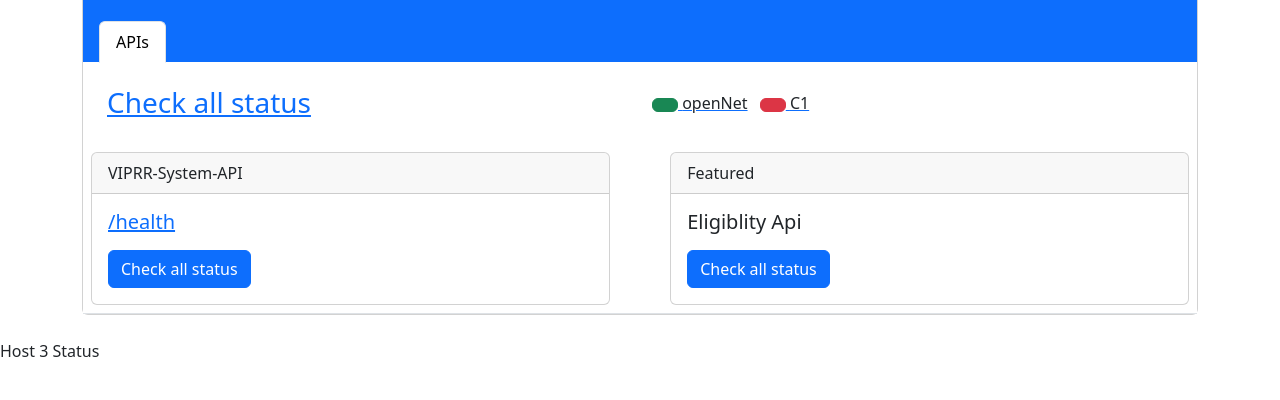
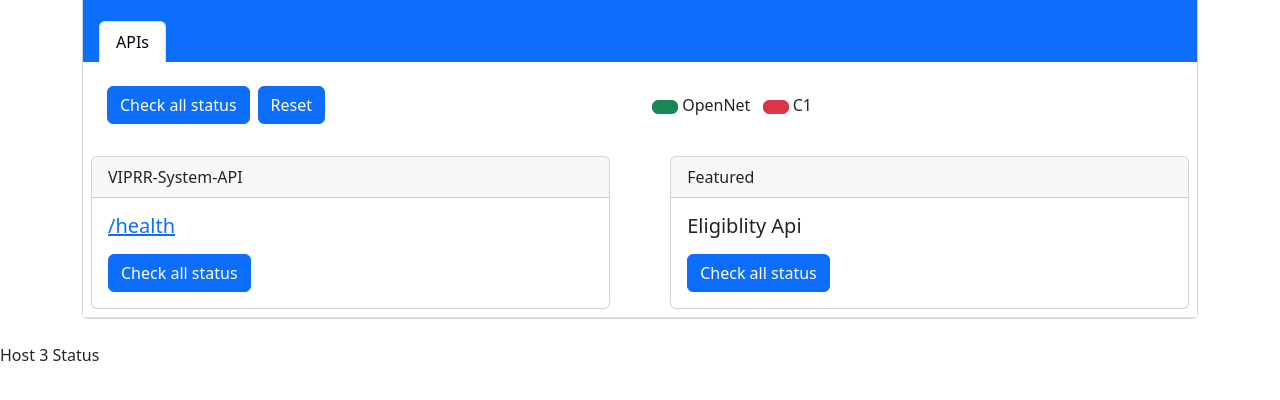
Before and after one commit to shivasharma/Aipcall, a plain HTML site: page index.html in a window 1280 px wide. Shown: the part 74-474 px from the top of the page. Drawn offline with Linux system fonts and the light colour scheme.

Commit message:
more changes

```diff
--- a/index.html
+++ b/index.html
@@ -28,26 +28,38 @@
                         <div>
                             <div class="row p-4 no-gutters align-items-center">
                                 <div class="col-sm-12 col-md-6">
-                                    <h3 class="font-light mb-0"><i class="ti-email mr-2"></i>
-                                        <a href="#tabs-1" onclick="apicheck()">Check all status</a></h3>
+
+                                        <ul class="list-inline dl mb-0 float-left float-md-right">
+                                            <li class="list-inline-item text-info mr-3">
+
+                                                <a href="#tabs-1" onclick="apicheck()" class="btn btn-primary" role="button">Check all status</a>
+
+
+                                            <li class="list-inline-item text-danger">
+                                                <a href="#tabs-1" onclick="reloadPage()" class="btn btn-primary" role="button">Reset</a>
+
+                                            </li>
+                                        </ul>
+
+
                                 </div>
                                 <div class="col-sm-12 col-md-6">
                                     <ul class="list-inline dl mb-0 float-left float-md-right">
                                         <li class="list-inline-item text-info mr-3">
-                                            <a href="#">
-                                                <button class="btn btn-circle btn-success text-white" href="javascript:void(0)">
+
+                                                <button class="btn btn-circle btn-success text-white">
 
                                                 </button>
-                                                <span class="ml-2 font-normal text-dark">openNet</span>
-                                            </a>
+                                                <span class="ml-2 font-normal text-dark">OpenNet</span>
+
                                         </li>
                                         <li class="list-inline-item text-danger">
-                                            <a href="#">
-                                                <button class="btn btn-circle btn-danger text-white" href="javascript:void(0)">
+
+                                                <button class="btn btn-circle btn-danger text-white">
 
                                                 </button>
                                                 <span class="ml-2 font-normal text-dark">C1</span>
-                                            </a>
+
                                         </li>
                                     </ul>
                                 </div>
@@ -114,7 +126,7 @@
 <div>Host 3 Status <span id='host_2'></span></div>
 <script>
 var hosts = ['https://jsonplaceholder.typicode.com/todos/1', 'https://jsonplaceholder.typicode.com/todos/2', 'https://jsonplaceholder.typicode.com/todos/3']; //Added
-var host = ['https://jsonplaceholder.typicode.co/todos/1'];
+var host = ['https://jsonplaceholder.typicode.com/todos/1'];
 var ledTypes = {
   green: "<img src='green.png' height='30' width='30'>",
   red: "<img src='red.png' height='30' width='30'>",
@@ -161,6 +173,9 @@ function singleapicheck() {
 
 }
 
+function reloadPage(){
+   window.location.reload();
+}
 
 function handleLedResponse(responsecode, hostIndx,response) {
   var curSpan = document.getElementById('host_' + hostIndx);
```
